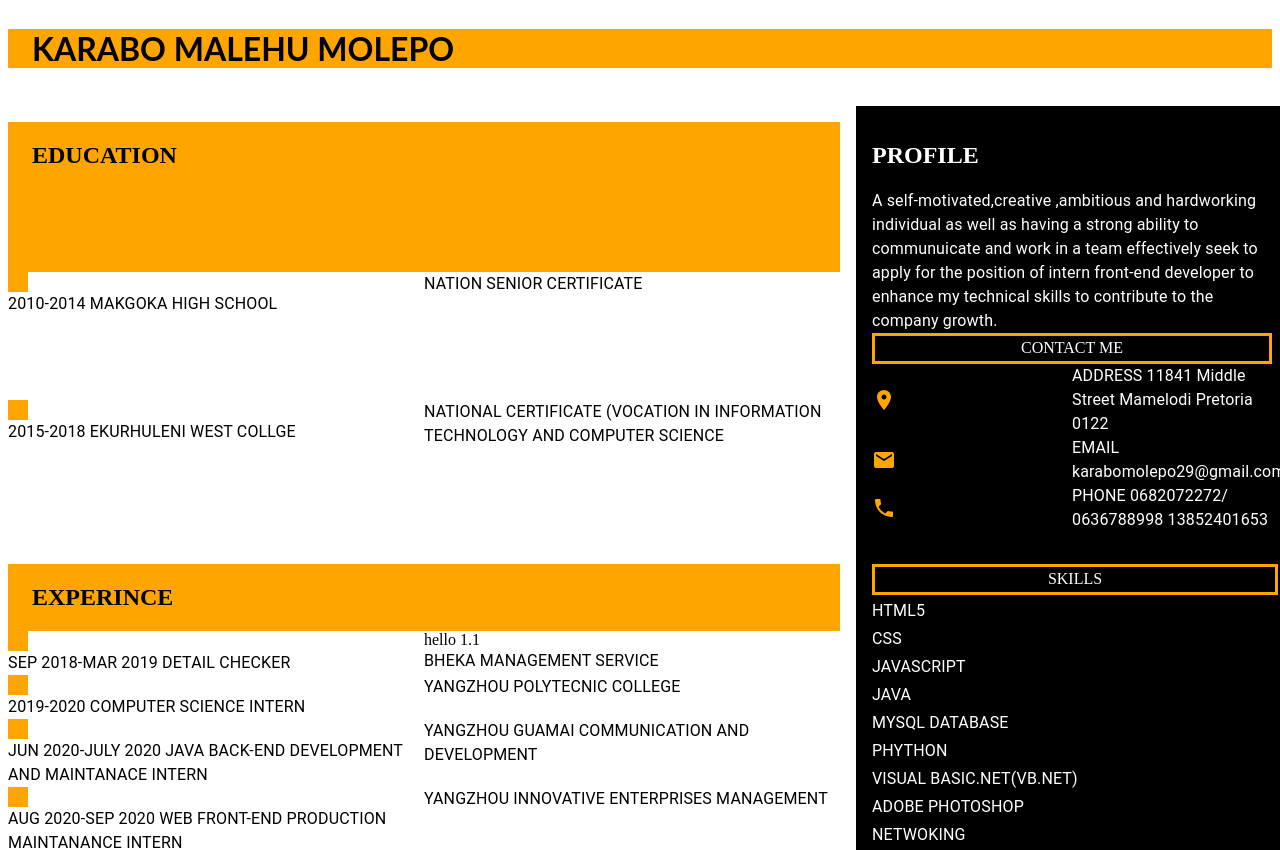
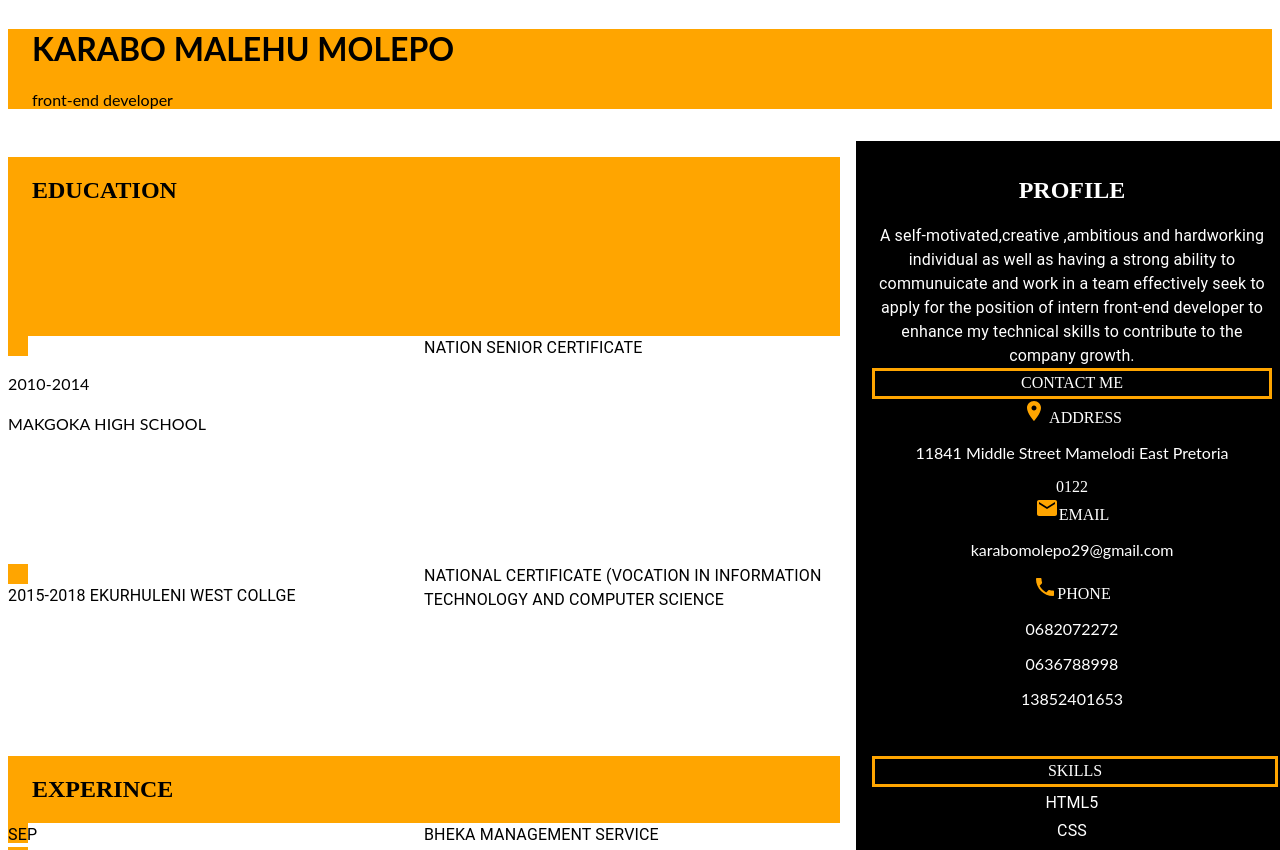
Before and after one commit to Kaybee-debug/practice, a React (Create React App) app: page / in a window 1280 px wide. Shown: the top 850 px of the page. Built offline with nearby package versions, Linux system fonts and the light colour scheme.

Commit message:
1 file modified

```diff
--- a/src/App.js
+++ b/src/App.js
@@ -36,6 +36,7 @@ export default function App() {
         <Grid item xs={12}>
           <Container width="xs" style={{ backgroundColor: 'orange' }}>
             <h1>KARABO MALEHU MOLEPO</h1>
+            <p>front-end developer</p>
           </Container>
         </Grid>
 
@@ -48,7 +49,9 @@ export default function App() {
 
             <div>
               <Box bgcolor="orange" width={20} height={20} />
-              <Typography>2010-2014 MAKGOKA HIGH SCHOOL</Typography>
+              <Typography>
+               <p> 2010-2014</p>
+               <p>MAKGOKA HIGH SCHOOL</p></Typography>
             </div>
             {/*<div> <Rating name="size-small" defaultValue={2} size="small" />
 <Rating name="size-medium" defaultValue={2} />
@@ -75,7 +78,7 @@ export default function App() {
         </Grid>
 
         <Grid item xs={4} container   justifyContent="center"
-  alignItems="center" className={classes.root}
+  alignItems="center" className={classes.root} style={{textAlign:"center"}}
  >
    <Grid item={12} >
 
@@ -89,11 +92,15 @@ export default function App() {
           <Box display="flex" border={3} borderColor ="orange"width={1} height={25} alignItems="center"  justifyContent="center" >
           CONTACT ME
          </Box>
-         <Grid item xs={6}>
-         <LocationOn style={{color:"orange"}}/ >
+         <Grid item xs={12}>
+         <LocationOn style={{color:"orange"}}/ ><lebel>  ADDRESS
+             <p >11841 Middle Street
+              Mamelodi East
+              Pretoria</p>
+              0122</lebel>
 
           </Grid>
-          <Grid item xs={6}>
+      {/*<Grid item xs={6}>
 
             <Typography>
               ADDRESS
@@ -105,30 +112,41 @@ export default function App() {
 
 
             </Typography>
-          </Grid>
-          <Grid item xs={6}>
+              </Grid>*/}
+          <Grid item xs={12}>
           <Email style={{color:"orange"}}/ >
+            <lebel>
 
-          </Grid>
-          <Grid item xs={6}>
+              EMAIL
+             <p> karabomolepo29@gmail.com</p>
+
+            </lebel>
+                        </Grid>
+         {/* <Grid item xs={6}>
 
             <Typography>
               EMAIL
               karabomolepo29@gmail.com
               </Typography>
+            </Grid>*/}
+          <Grid item xs={12}>
+          <Phone style={{color:"orange"}}/ >
+       <lebel>
+
+              PHONE
+             <p> 0682072272</p> <p>0636788998</p>
+              <p>13852401653</p>
+
+        </lebel>
           </Grid>
-          <Grid item xs={6}>
-          <Phone style={{color:"orange"}}/ >
-
-          </Grid>
-          <Grid item xs={6}>
+          {/*<Grid item xs={6}>
 
             <Typography>
               PHONE
               0682072272/  0636788998
               13852401653
             </Typography>
-          </Grid>
+          </Grid>*/}
 
         </Grid>
 
@@ -139,12 +157,13 @@ export default function App() {
           <Grid item xs={6}>
 
             <div>
-              <Box bgcolor="orange" width={20} height={20} />
+              <Box bgcolor="orange" width={20} height={20} >
               <Typography>SEP 2018-MAR 2019 DETAIL CHECKER</Typography>
+              </Box>
             </div>
           </Grid>
           <Grid item xs={6}>
-            hello 1.1
+
             <Typography>BHEKA MANAGEMENT SERVICE</Typography>
           </Grid>
           <Grid item xs={6}>
@@ -203,7 +222,7 @@ export default function App() {
           </Grid>
         </Grid>
 
-        <Grid item xs={4} className={classes.root}>
+        <Grid item xs={4} className={classes.root} style={{textAlign:"center"}}>
 
           <Box display="flex" border={3} borderColor ="orange"width={1} height={25} alignItems="center"  justifyContent="center" >
           SKILLS
```
